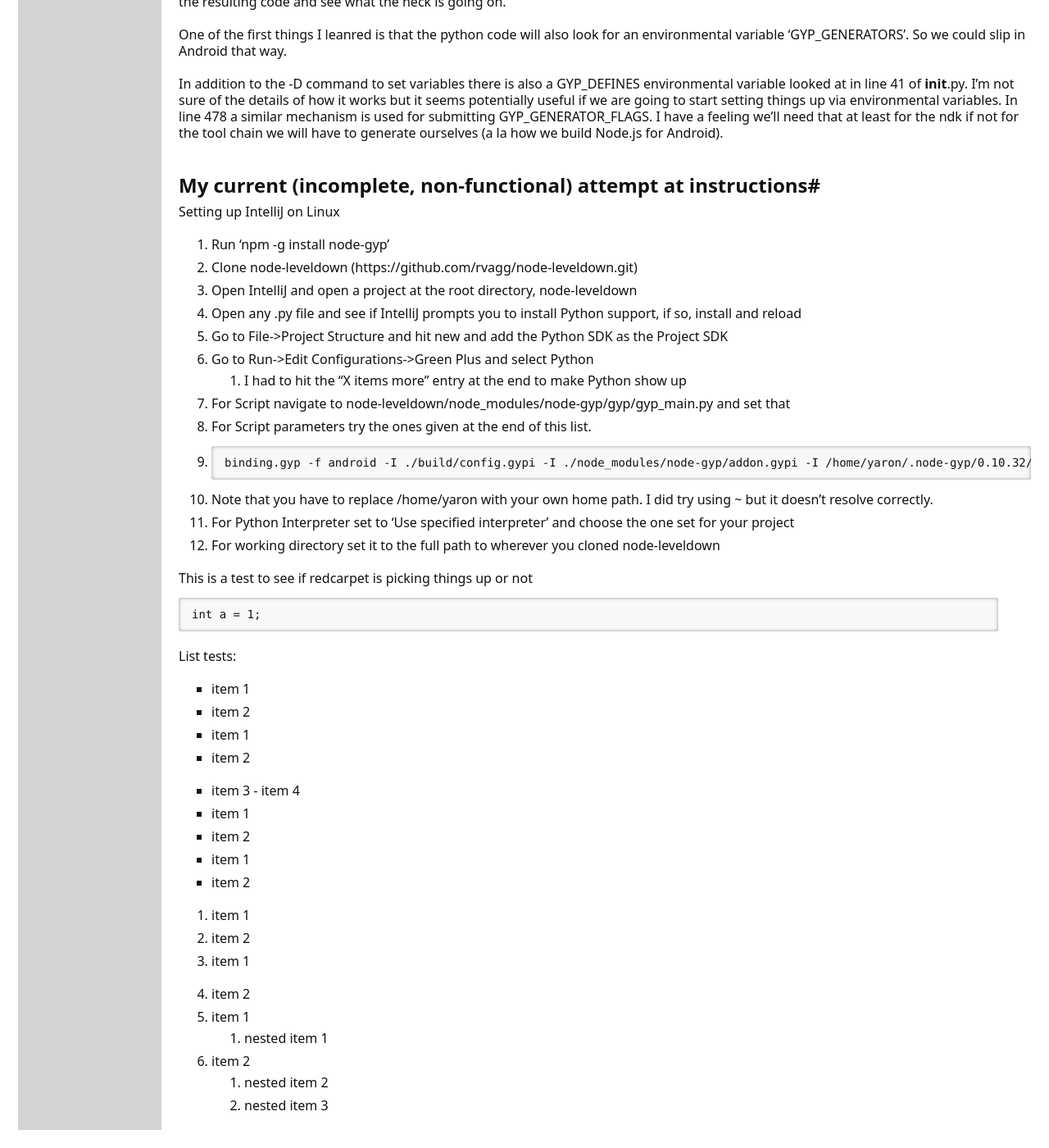
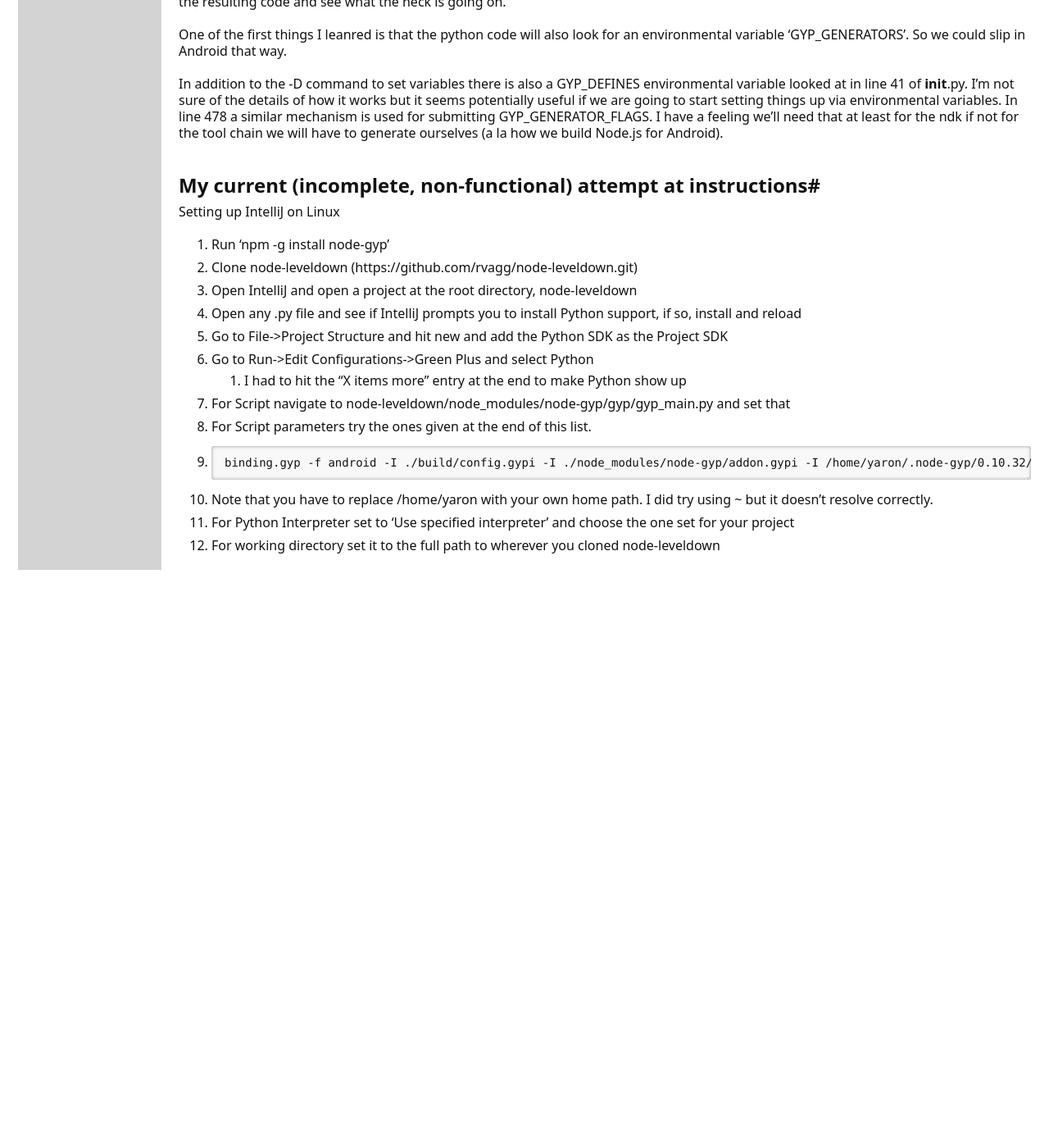
Before and after one commit to thaliproject/thali, a Jekyll site: the page built from NotesOnNodeGypForAndroid.md, in a window 1280 px wide and 1400 px high, scrolled down 1318 px. Shown: the whole window at 82% size. Built offline with Jekyll 4.4.1, drawn with Linux system fonts in a browser that asks for light colours; Markdown is read by kramdown in place of the engine named in the settings; after the commit the page ends 2035 px from its top, so only the background shows below that.

Commit message:
Update NotesOnNodeGypForAndroid.md

````diff
--- a/NotesOnNodeGypForAndroid.md
+++ b/NotesOnNodeGypForAndroid.md
@@ -52,43 +52,10 @@
      1. I had to hit the "X items more" entry at the end to make Python show up
  7. For Script navigate to node-leveldown/node_modules/node-gyp/gyp/gyp_main.py and set that
  8. For Script parameters try the ones given at the end of this list.
-  1. ``` bash
+  1.
+``` bash
 binding.gyp -f android -I ./build/config.gypi -I ./node_modules/node-gyp/addon.gypi -I /home/yaron/.node-gyp/0.10.32/common.gypi -Dlibrary=shared_library -Dvisibility=default -Dnode_root_dir=/home/yaron/.node-gyp/0.10.32 -Dmodule_root_dir=. --depth=. --no-parallel --generator-output build -Goutput_dir=.
 ```
-
   1. Note that you have to replace /home/yaron with your own home path. I did try using ~ but it doesn't resolve correctly.
  9. For Python Interpreter set to 'Use specified interpreter' and choose the one set for your project
  10. For working directory set it to the full path to wherever you cloned node-leveldown
-
-
-
-This is a test to see if redcarpet is picking things up or not
-
-``` ruby
-int a = 1;
-```
-
-List tests:
-
-- item 1
-- item 2
- - item 1
-  - item 2
-   - item 3
-    - item 4
-
-* item 1
-* item 2
- * item 1
- * item 2
-
-1. item 1
-2. item 2
- 1. item 1
- 2. item 2
-
-1. item 1
-    1. nested item 1
-1. item 2
-    1. nested item 2
-    2. nested item 3
````
